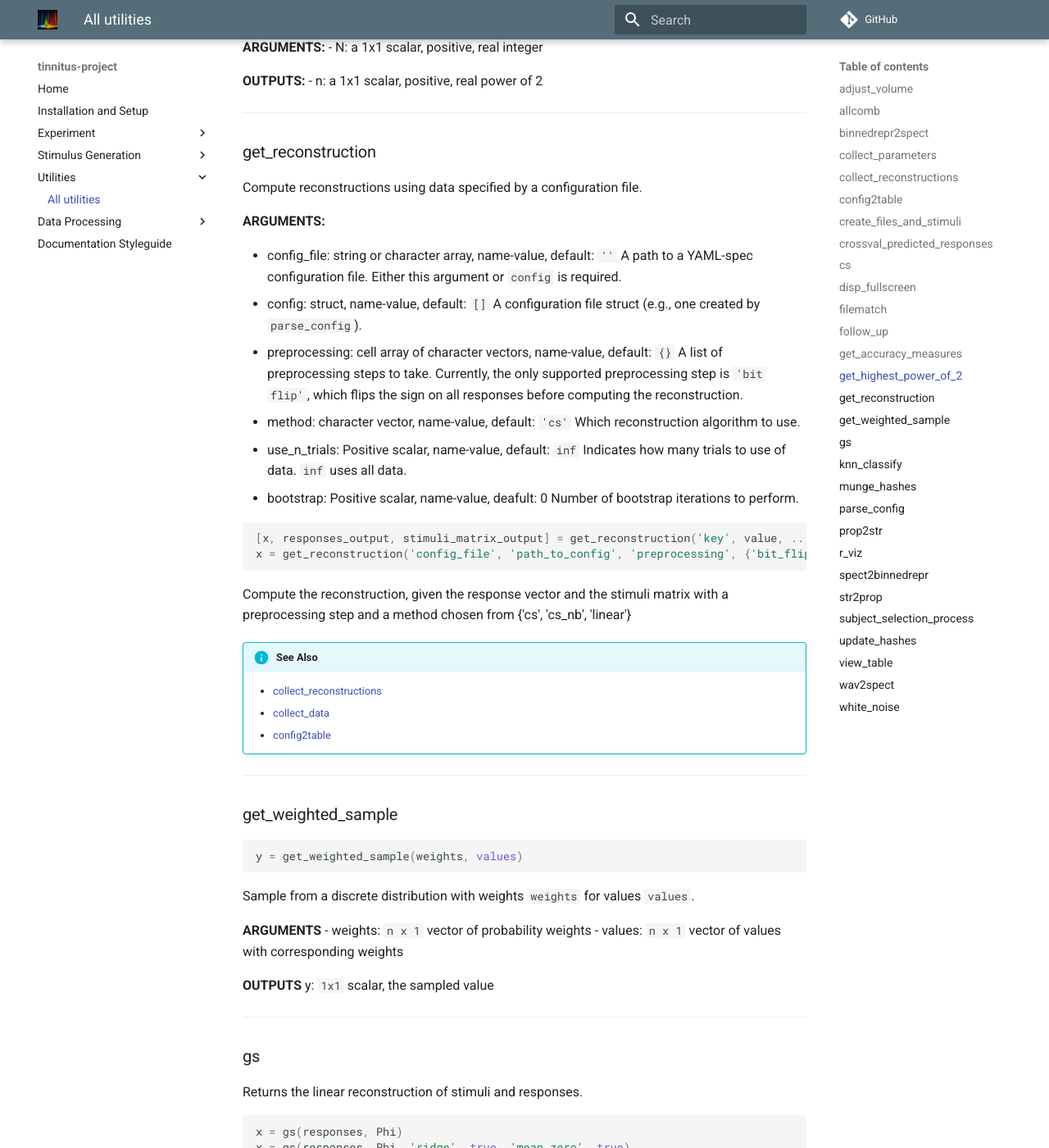
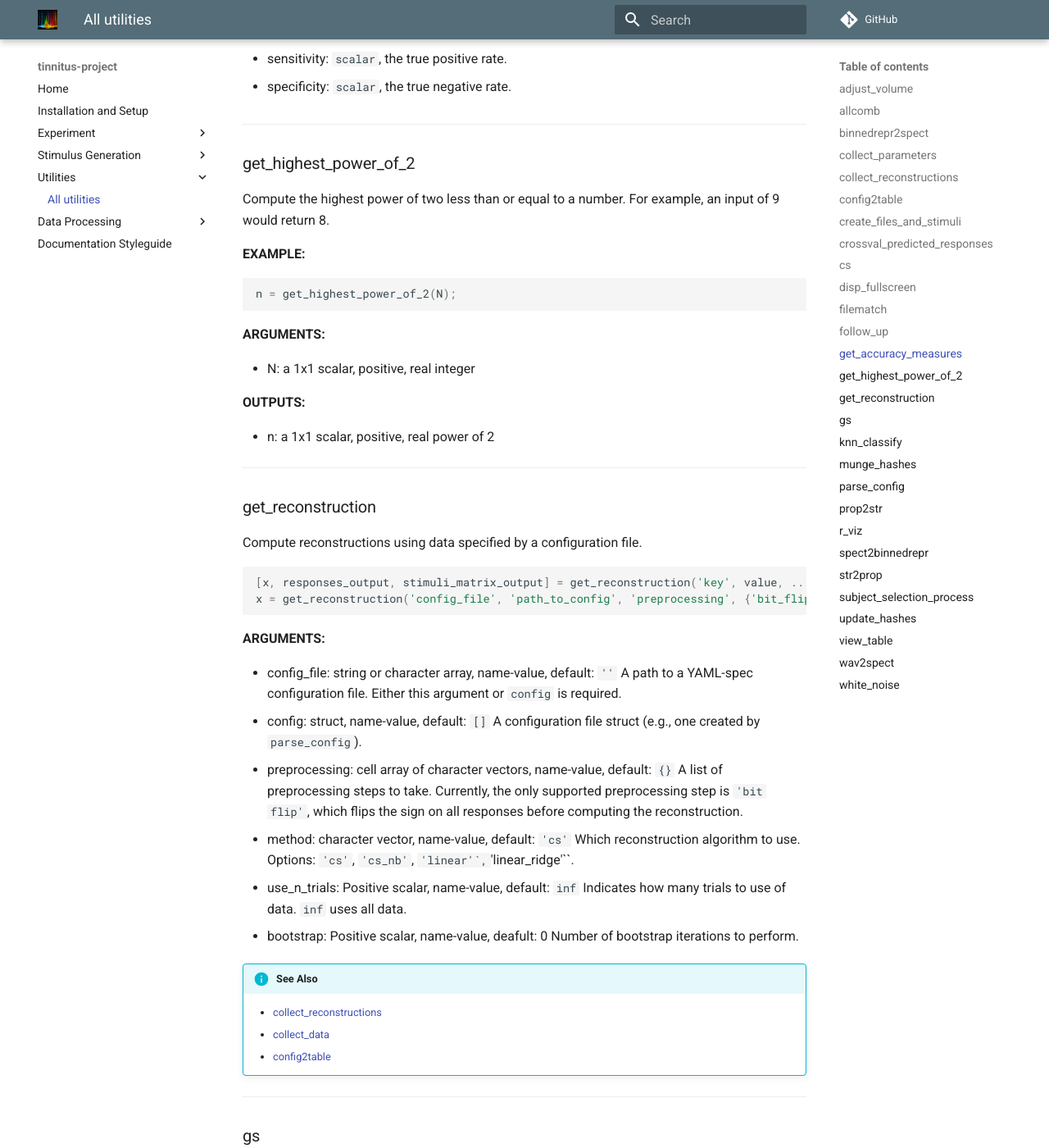
Before and after one commit to The-Lammert-Lab/tinnitus-reconstruction, an MkDocs documentation site: the page built from docs/utils.md, in a window 1280 px wide and 1400 px high, scrolled down 9121 px. Shown: the whole window at 82% size. Built offline with MkDocs 1.6.1 and Material for MkDocs 9.7.7, drawn with Linux system fonts in a browser that asks for light colours; comment, search, counter and statistics services are not loaded; some of the changed text lies outside the part shown.

Commit message:
Documentation touchups and delete empty files

````diff
--- a/docs/utils.md
+++ b/docs/utils.md
@@ -406,6 +406,7 @@
 a flag to print information messages
 
 **OUTPUTS:**
+
 - x: `m x 1` vector,
 representing the compressed sensing reconstruction of the signal.
 
@@ -419,13 +420,13 @@
 
 Fill full screen figure with new image.
 
-**Arguments:**
+**ARGUMENTS:**
 
 - img: image loaded via imread()
 - hFig: handle to maximized figure.
 Defaults to current figure handle.
 
-**Outputs:**
+**OUTPUTS:**
 
 - hFig now displays an image.
 
@@ -471,6 +472,7 @@
 sound. Responses are saved in the specified data directory.
 
 **ARGUMENTS:**
+
 - data_dir: character vector, name-value, default: empty
 Directory where data is stored. If blank, config.data_dir is used.
 - project_dir: character vector, name-value, default: empty
@@ -493,6 +495,7 @@
 Flag to print information and warnings.
 
 **OUTPUTS:**
+
 - survey_XXX.csv: csv file, where XXX is the config hash.
 In the data directory.
 
@@ -546,9 +549,11 @@
 ```
 
 **ARGUMENTS:**
+
 - N: a 1x1 scalar, positive, real integer
 
 **OUTPUTS:**
+
 - n: a 1x1 scalar, positive, real power of 2
 
 
@@ -561,6 +566,11 @@
 
 Compute reconstructions using data specified
 by a configuration file.
+
+```matlab
+[x, responses_output, stimuli_matrix_output] = get_reconstruction('key', value, ...)
+x = get_reconstruction('config_file', 'path_to_config', 'preprocessing', {'bit_flip'}, 'method', 'cs', 'verbose', true)
+```
 
 **ARGUMENTS:**
 
@@ -576,17 +586,13 @@
 which flips the sign on all responses before computing the reconstruction.
 - method: character vector, name-value, default: ``'cs'``
 Which reconstruction algorithm to use.
+Options: ``'cs'``, ``'cs_nb'``, ``'linear'`, ``'linear_ridge'``.
 - use_n_trials: Positive scalar, name-value, default: `inf`
 Indicates how many trials to use of data. `inf` uses all data.
 - bootstrap: Positive scalar, name-value, deafult: 0
 Number of bootstrap iterations to perform.
 
-```matlab
-[x, responses_output, stimuli_matrix_output] = get_reconstruction('key', value, ...)
-x = get_reconstruction('config_file', 'path_to_config', 'preprocessing', {'bit_flip'}, 'method', 'cs', 'verbose', true)
-```
 
-Compute the reconstruction, given the response vector and the stimuli matrix with a preprocessing step and a method chosen from {'cs', 'cs_nb', 'linear'}
 
 
 
@@ -594,27 +600,6 @@
     * [collect_reconstructions](./#collect_reconstructions)
     * [collect_data](./#collect_data)
     * [config2table](./#config2table)
-
-
-
-
-
--------
-
-### get_weighted_sample
-
-```matlab
-y = get_weighted_sample(weights, values)
-```
-Sample from a discrete distribution with weights `weights`
-for values `values`.
-
-**ARGUMENTS**
-- weights: `n x 1` vector of probability weights
-- values: `n x 1` vector of values with corresponding weights
-
-**OUTPUTS**
-y: `1x1` scalar, the sampled value
 
 
 
@@ -667,13 +652,10 @@
 
 - y: `n x 1` vector,
 representing class labels that correspond to data points in `X`.
-
 - X: `n x p` numerical matrix,
 labelled data points.
-
 - T: `m x p` numerical matrix,
 representing reference points without/needing class labels
-
 - k: `scalar`,
 indicating the number of nearest neighbors to be considered.
 
@@ -689,10 +671,14 @@
 -------
 
 ### munge_hashes
+
 Processes config files, correcting errors.
 Then, fixes the hashes for saved data files
 associated with changed config files.
 
+```matlab
+munge_hashes("file_string", "config*.yaml", "verbose", true)
+```
 
 **Arguments:**
 
@@ -710,11 +696,6 @@
 - data_dir: ``string`` or ``character vector``, name-value, default: ``"."``
 Path to the directory where the data files to-be-munged are.
 
-**Example:**
-
-```matlab
-munge_hashes("file_string", "config*.yaml", "verbose", true)
-```
 
 
 !!! info "See Also"
@@ -732,13 +713,13 @@
 
 **ARGUMENTS:**
 
-config_file: character vector, default: []
+- config_file: character vector, default: []
 Path to the config file to be used.
 If empty, opens a GUI to find the file using a file browser.
 
 **OUTPUTS:**
 
-varargout: `1 x 2` cell array:
+- varargout: `1 x 2` cell array:
 varargout{1} = config: `struct`, the parsed config file.
 varargout{2} = config_file OR abs_path, `char`,
 if path provided, return the path, else return path chosen
@@ -747,7 +728,7 @@
 
 
 !!! info "See Also"
-    * [* yaml.loadFile](../stimgen/* yaml/#loadfile)
+    * [yaml.loadFile](../stimgen/yaml/#loadfile)
 
 
 
@@ -807,6 +788,7 @@
 - T: `table` that includes r values of interest
 
 **OUTPUTS:**
+
 - n figures, where n is the number of subjects included
 in the table.
 
@@ -984,6 +966,7 @@
 pointing to the directory where the data files are stored.
 
 **Outputs:**
+
 - None
 
 
@@ -1003,9 +986,11 @@
 and generates a figure with a uitable for easy viewing.
 
 **Arguments:**
+
 - T: `table` generated by pilot_reconstructions
 
 **OUTPUTS:**
+
 - 1 figure
 
 
@@ -1034,6 +1019,7 @@
 Generate a white noise stimulus based on a config file's settings.
 
 **ARGUMENTS:**
+
 - config_file: string or character array, name-value, default: ``''``
 A path to a YAML-spec configuration file.
 Either this argument or ``config`` is required.
@@ -1042,5 +1028,6 @@
 (e.g., one created by ``parse_config``).
 
 **OUTPUTS:**
+
 - white_waveform: `n x 1` white noise waveform
 - fs: `1 x 1` Associated frequency of waveform.
````
Also changed, not shown: 14 other files.
